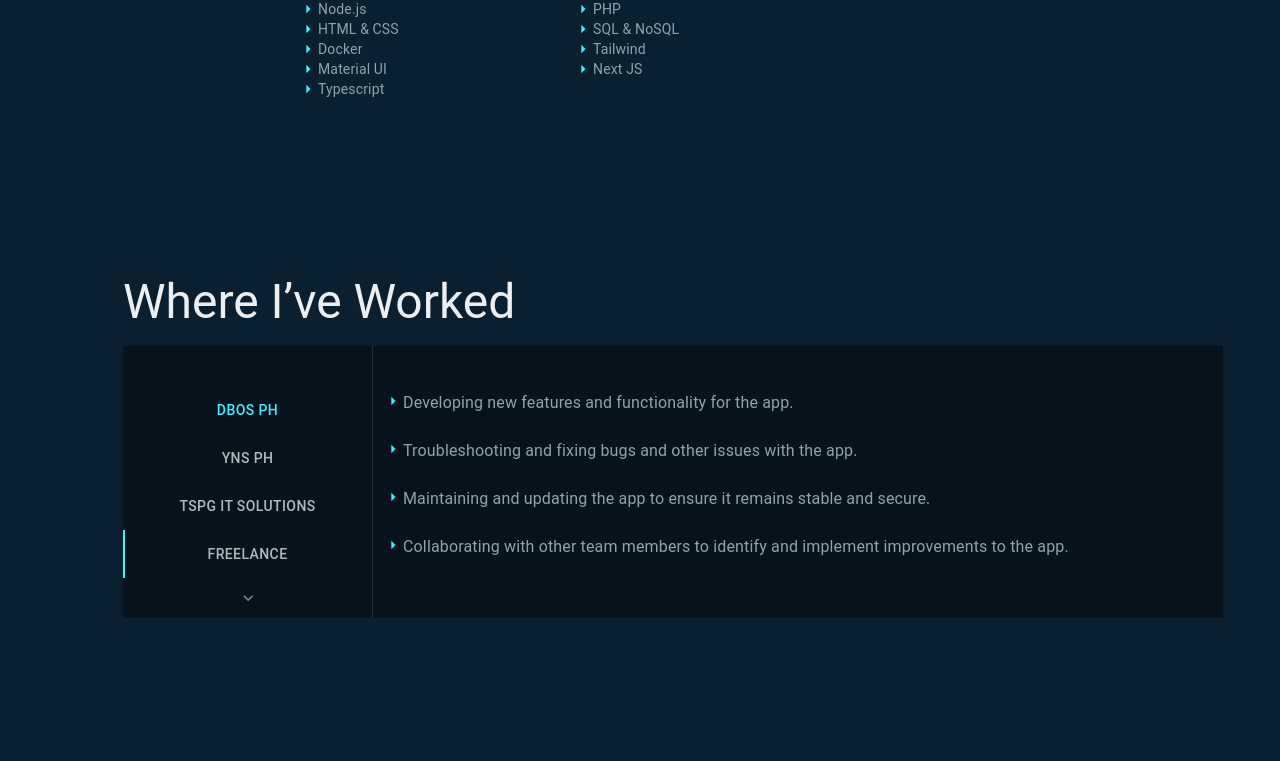
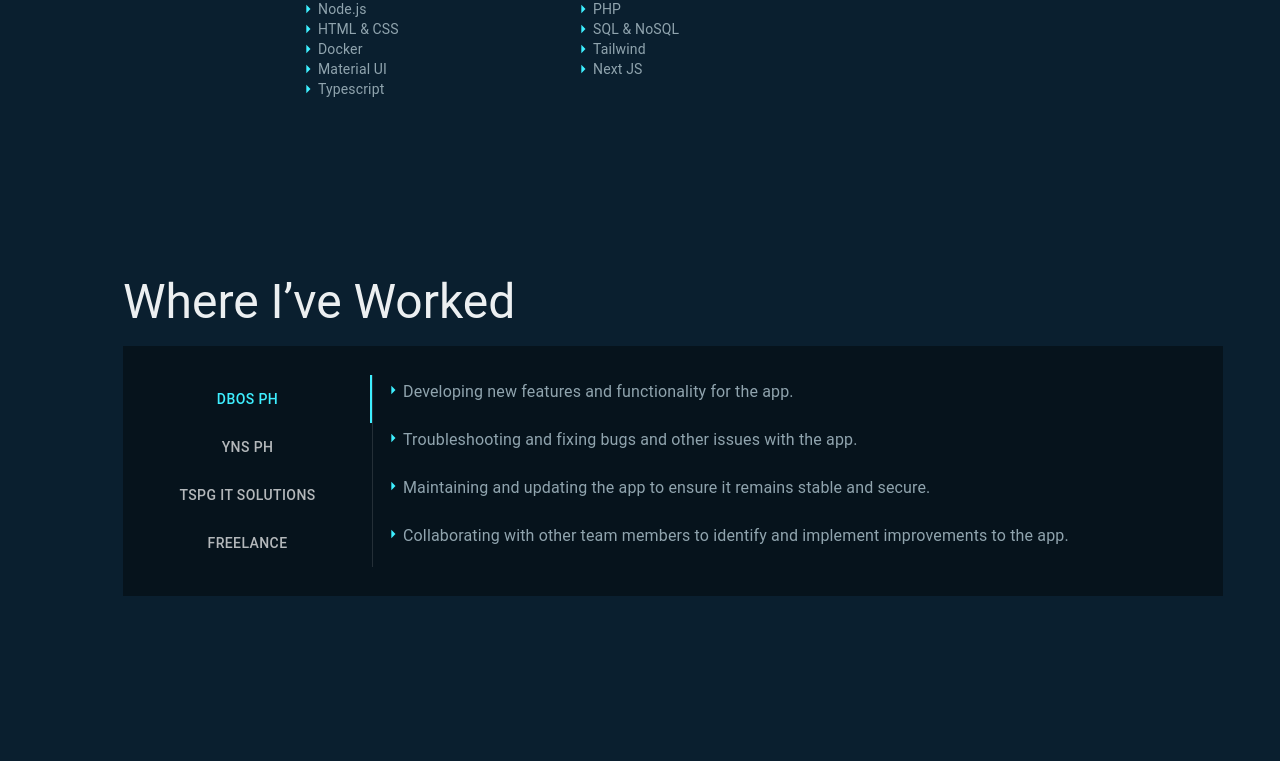
Before and after one commit to davidbrian/davidbrian.github.io, a React (Create React App) app: page / in a window 1280 px wide. Shown: the part 1343-2104 px from the top of the page. Built offline with nearby package versions, Linux system fonts and the light colour scheme.

Commit message:
Fixed animation enters on mobile devic

```diff
--- a/src/Components/About.jsx
+++ b/src/Components/About.jsx
@@ -49,18 +49,26 @@ const About = () => {
                     <Typography variant="h3" component="h2" gutterBottom className={classes.mainText}>
                         My story
                     </Typography>
+                </FadeInOnView>
+                <FadeInOnView delay={50}>
                     <Typography variant="body1" component="p" gutterBottom>
                         Hello! My name is Brian and I work on the constantly changing and expanding field of software engineering. My interest in development began in 2017 when I decided to create a theme for a game website. I quickly realized how much I enjoyed coding and building things online.
                     </Typography>
-                    <br />
+                </FadeInOnView>
+                <br />
+                <FadeInOnView delay={100}>
                     <Typography variant="body1" component="p" gutterBottom>
                         Upon completing my studies at Far Eastern University, I have made a commitment to continuously learning and expanding my skills as a developer. I always strive to stay updated with the latest technologies and industry developments, and am constantly seeking new opportunities to enhance my abilities. The journey thus far has been exhilarating and I am eager to see what the future holds for me as a software engineer.
                     </Typography>
-                    <br />
+                </FadeInOnView>
+                <br />
+                <FadeInOnView delay={150}>
                     <Typography variant="body1" component="p" gutterBottom>
                         Throughout my career, I've had the opportunity to work as a freelancer, at a start-up, and an outsourcing company. My main focus these days is on building accessible and inclusive digital products and experiences for various clients.
                     </Typography>
-                    <br />
+                </FadeInOnView>
+                <br />
+                <FadeInOnView delay={200}>
                     <Typography variant="body1" component="p" gutterBottom>
                         These are some of the technologies I've been working on:
                     </Typography>
--- a/src/Components/Animation/FadeInView.jsx
+++ b/src/Components/Animation/FadeInView.jsx
@@ -23,7 +23,7 @@ const FadeInOnView = ({ children, delay }) => {
             });
         }, {
             rootMargin: '0px 0px -1% 0px',
-            threshold: 0.5
+            threshold: 0.01
         });
         observer.observe(ref.current);
         return () => observer.disconnect();
--- a/src/Components/Experience.jsx
+++ b/src/Components/Experience.jsx
@@ -67,6 +67,8 @@ const Experience = () => {
                     <Typography variant="h3" component="h2" gutterBottom className={classes.mainText}>
                         Where I’ve Worked
                     </Typography>
+                </FadeInOnView >
+                <FadeInOnView delay={50} >
                     <div className={classes.root}>
                         <Tabs
                             className={classes.tabsContainer}
```
